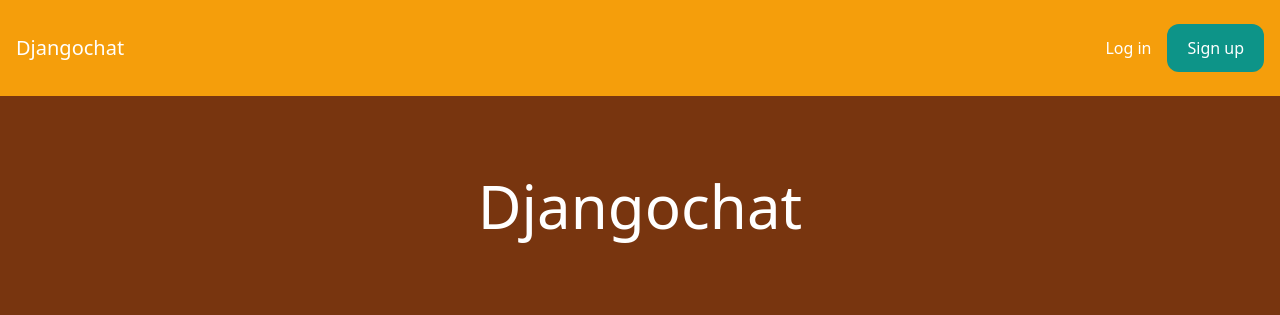
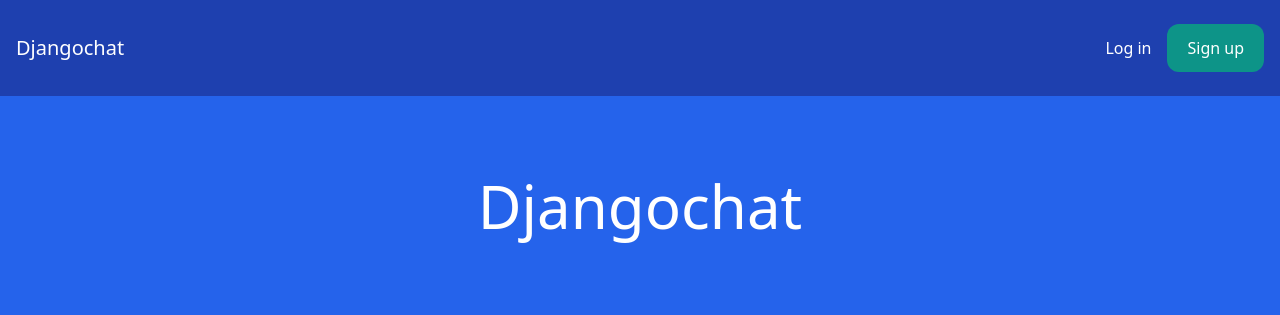
Before and after one commit to karthickBadmanathan/realtime_chatapp, a Django app: page / in a window 1280 px wide. Shown: the top 315 px of the page. Run offline with Django 5.2, Linux system fonts and the light colour scheme; some libraries are stand-ins or nearby versions.

Commit message:
color changed to blue

```diff
--- a/core/templates/core/base.html
+++ b/core/templates/core/base.html
@@ -13,8 +13,8 @@
         </style>
     </head>
 
-    <body class="bg-amber-900">
-        <nav class="flex items-center justify-between px-4 py-6 bg-amber-500 ">
+    <body class="bg-blue-600">
+        <nav class="flex items-center justify-between px-4 py-6 bg-blue-800 ">
         <div>
             <a href="/" class="text-xl text-white"> Djangochat </a>
         </div>
```
